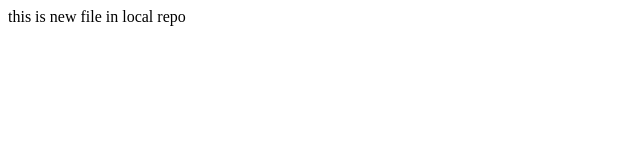
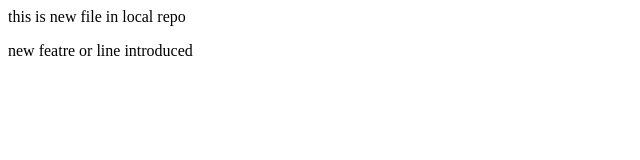
Before and after one commit to prakhs11/local_to_remote_way, a plain HTML site: page index.html in a window 1280 px wide. Shown: the whole page, without its empty margins (0-640 px from the left). Drawn offline with Linux system fonts and the light colour scheme.

Commit message:
changes made in index.html

```diff
--- a/index.html
+++ b/index.html
@@ -1 +1,2 @@
 <p> this is new file in local repo</p>
+<p> new featre or line introduced </p>
```
